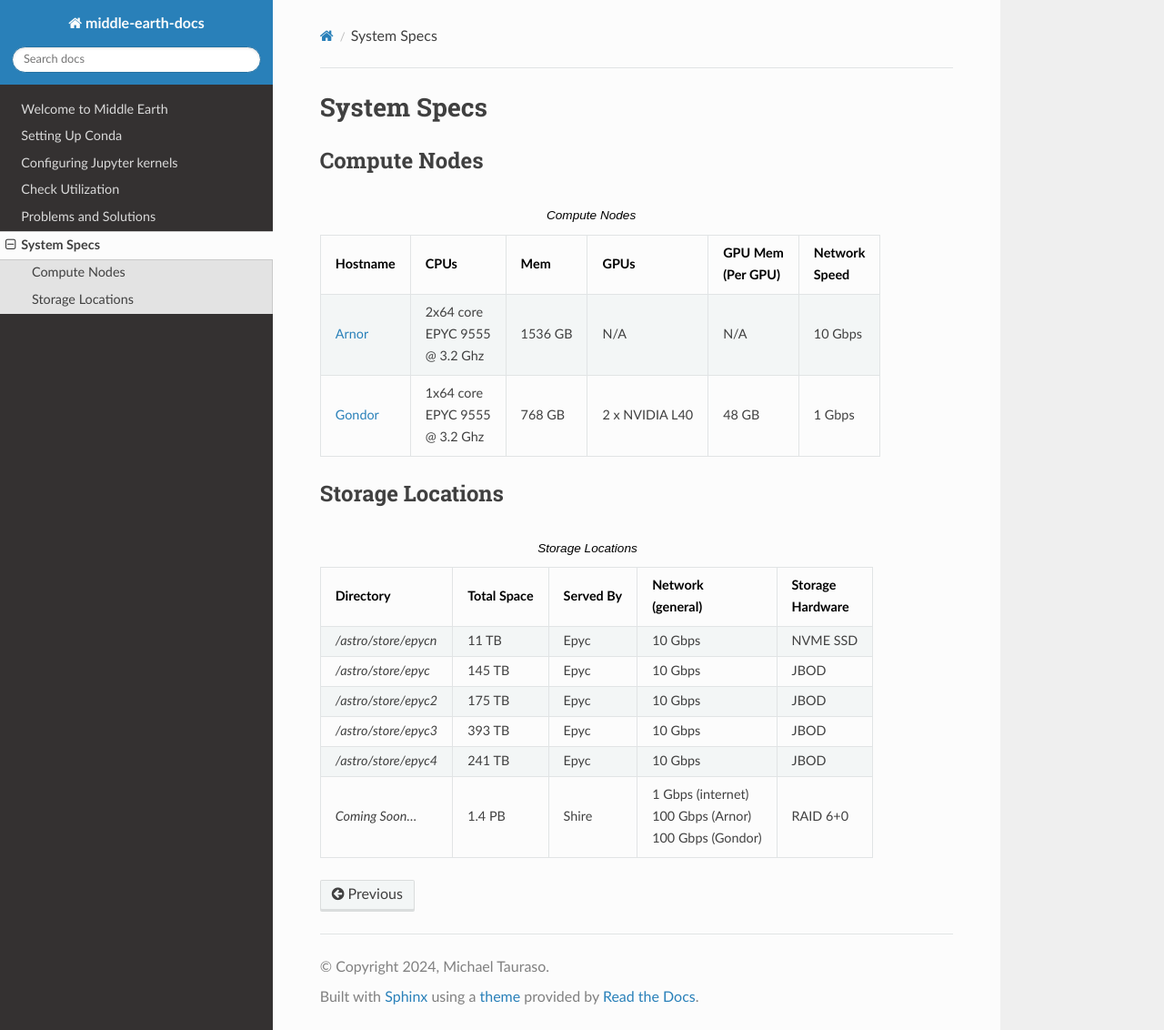
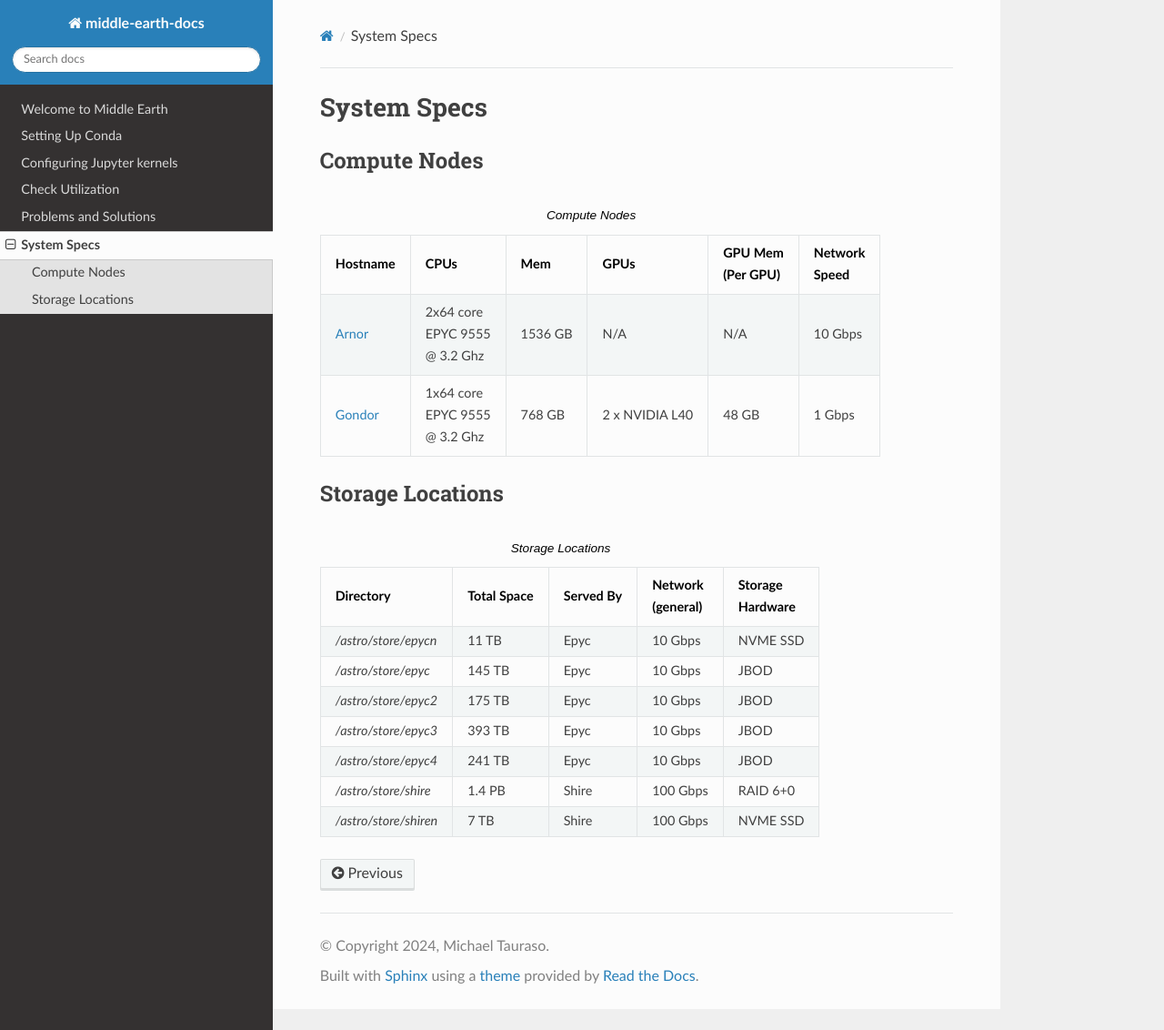
Before and after one commit to dirac-institute/middle-earth-docs, a Sphinx documentation site: the page built from docs/specs.rst, in a window 1280 px wide and 1132 px high. Shown: the whole window at 91% size. Built offline with Sphinx 7.4.7 and the Read the Docs theme 3.1.0, drawn with Linux system fonts in a browser that asks for light colours.

Commit message:
Storage stuff

```diff
--- a/docs/index.rst
+++ b/docs/index.rst
@@ -29,6 +29,8 @@ Home directories are your astro home directory, the same one as was available fr
 
 You have access to all of your files from ``epyc`` at ``/astro/store/`` on either machine.
 
+New projects should use ``/astro/store/shire`` for data storage.
+
 .. toctree::
    :maxdepth: 2
    :hidden:
--- a/docs/specs.rst
+++ b/docs/specs.rst
@@ -57,13 +57,11 @@ Storage Locations
      - 145 TB
      - Epyc
      - 10 Gbps
-
      - JBOD
    * - `/astro/store/epyc2`
      - 175 TB
      - Epyc
      - 10 Gbps
-
      - JBOD
    * - `/astro/store/epyc3`
      - 393 TB
@@ -75,10 +73,13 @@ Storage Locations
      - Epyc
      - 10 Gbps
      - JBOD
-   * - *Coming Soon...*
+   * - `/astro/store/shire`
      - 1.4 PB
      - Shire
-     - | 1 Gbps (internet)
-       | 100 Gbps (Arnor)
-       | 100 Gbps (Gondor)
+     - 100 Gbps
      - RAID 6+0
+   * - `/astro/store/shiren`
+     - 7 TB
+     - Shire
+     - 100 Gbps
+     - NVME SSD
```
Also changed, not shown: other parts of docs/index.rst (+1 -0 lines), docs/storage.rst (added).
